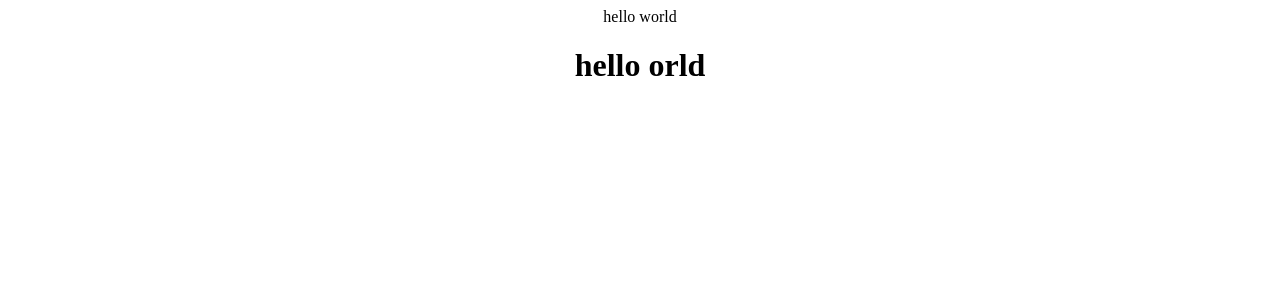
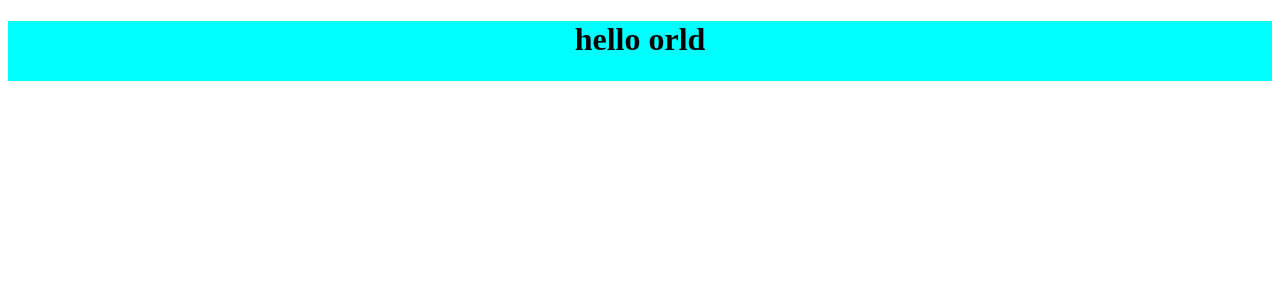
Before and after one commit to Zia123456/portfolio, a React (Create React App) app: page / in a window 1280 px wide. Shown: the top 300 px of the page. Built offline with nearby package versions, Linux system fonts and the light colour scheme.

Commit message:
Create Header.css file

```diff
--- a/src/App.js
+++ b/src/App.js
@@ -4,7 +4,6 @@ import Header from './Components/Header';
 function App() {
   return (
     <div className="App">
-      <header className="App-header">hello world</header>
       <Header />
     </div>
   );
--- a/src/Components/Header.js
+++ b/src/Components/Header.js
@@ -1,7 +1,8 @@
 import React from 'react';
+import '../Header.css';
 
 const Header = () => (
-  <div>
+  <div className="header-container">
     <h1>hello orld</h1>
   </div>
 );
--- /dev/null
+++ b/src/Header.css
@@ -0,0 +1,5 @@
+.header-container {
+  width: 100%;
+  height: 60px;
+  background-color: aqua;
+}
```
